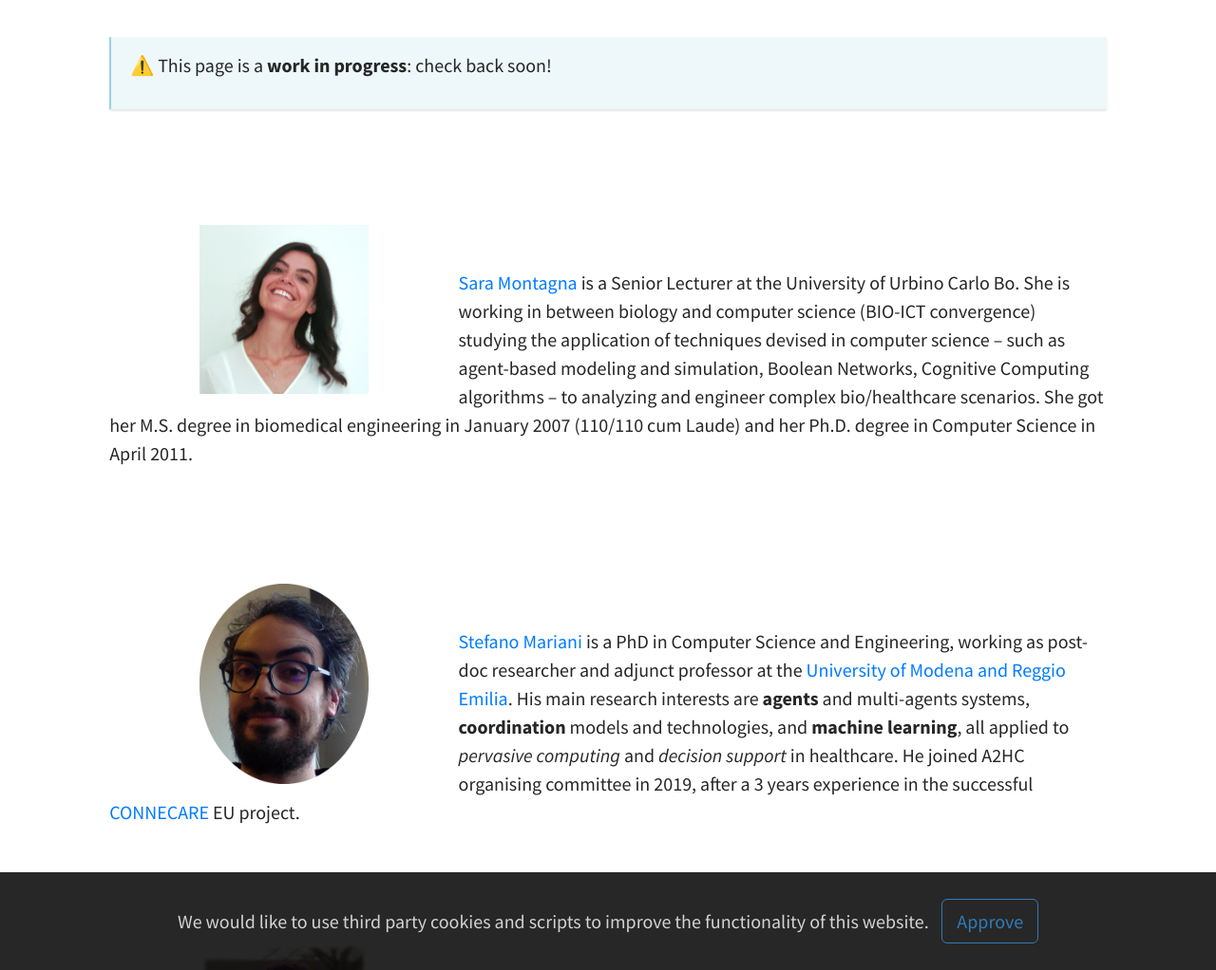
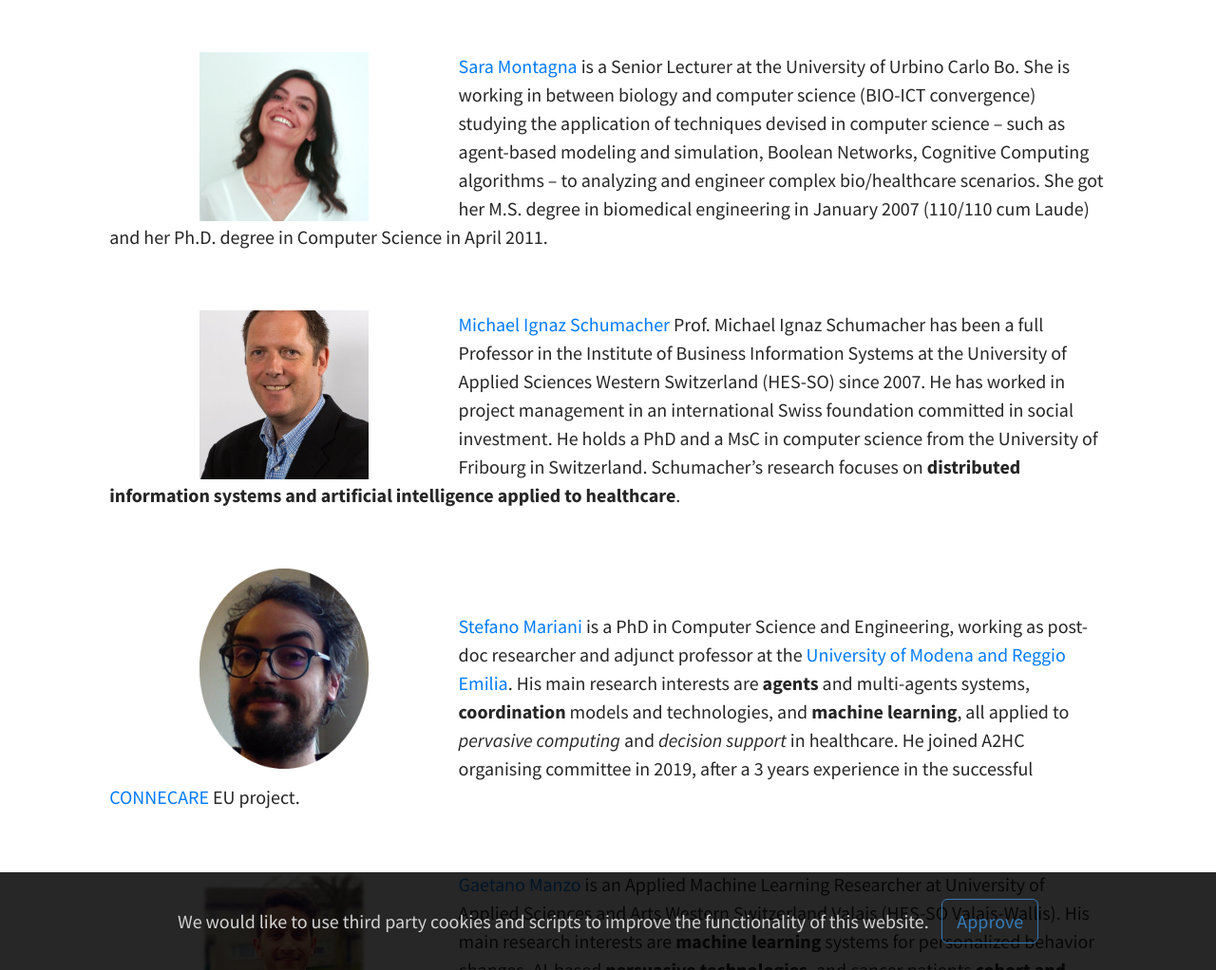
Before and after one commit to A2HC/a2hc.website, a Jekyll site: the page built from pages/people.md, in a window 1280 px wide and 1400 px high. Shown: the part 378-1400 px from the top of the window at 95% size. Built offline with Jekyll 4.4.1, drawn with Linux system fonts in a browser that asks for light colours; some of the changed text lies outside the part shown.

```diff
--- a/_data/authors.yml
+++ b/_data/authors.yml
@@ -8,5 +8,9 @@
   url: "https://www.uniurb.it/persone/sara-montagna"
 gm:
   name: "Gaetano Manzo"
-  avatar: ""
-  url: ""
+  avatar: "assets/img/people/gaetano-manzo.jpg"
+  url: "https://www.linkedin.com/in/gaetano-manzo/"
+ms:
+  name: "Michael Ignaz Schumacher"
+  avatar: "assets/img/people/michael-schumacher.jpg"
+  url: "https://www.hevs.ch/en/rad-institutes/institute-of-information-systems/collaborateurs/professor-uas/schumacher-1800"
--- a/_includes/blog/blog.html
+++ b/_includes/blog/blog.html
@@ -26,6 +26,9 @@
                      {{ post.content | strip_html | truncate: '250' | escape }}
                   {% else %}
                      {{ post.excerpt | strip_html | escape }}
+                     {% if post.excerpt != post.content %}
+                        <a href="{{ site.baseurl }}{{ post.url }}"> ...[read more]... </a>
+                     {% endif %}
                   {% endif %}
               </div>
           {% endif %}
--- a/_includes/portfolio.html
+++ b/_includes/portfolio.html
@@ -1,6 +1,7 @@
 <!-- Portfolio Grid Section -->
 <div class="portfolio-grid">
-    {% for item in site.portfolio %}
+    {% assign sorted_items = site.portfolio | sort:"order" | reverse %}
+    {% for item in sorted_items %}
     <div class="portfolio-cell">
         <div style="text-align:center;"><em>{{ item.authors }}</em></div>
         <a class="portfolio-link" data-keyboard="true" href="{{ item.url | relative_url }}">
--- a/pages/people.md
+++ b/pages/people.md
@@ -9,20 +9,16 @@
 bootstrap: true
 ---
 
-> ⚠️ This page is a **work in progress**: check back soon!
-
-<br />
-<br />
-<br />
-
 [![Sara Montagna]({{ "/assets/img/people/sara-montagna.jpeg" | relative_url}}){: style="float: left"}{:height="35%" width="35%"}](https://www.uniurb.it/persone/sara-montagna)
-
-<br />
 
 [Sara Montagna](https://www.uniurb.it/persone/sara-montagna) is a Senior Lecturer at the University of Urbino Carlo Bo. She is working in between biology and computer science (BIO-ICT convergence) studying the application of techniques devised in computer science -- such as agent-based modeling and simulation, Boolean Networks, Cognitive Computing algorithms -- to analyzing and engineer complex bio/healthcare scenarios. She got her M.S. degree in biomedical engineering in January 2007 (110/110 cum Laude) and her Ph.D. degree in Computer Science in April 2011.
 
 <br />
-<br />
+
+[![Michael Ignaz Schumacher]({{ "/assets/img/people/michael-schumacher.jpg"|relative_url}}){: style="float: left"}{:height="35%" width="35%"}](https://www.hevs.ch/en/rad-institutes/institute-of-information-systems/collaborateurs/professor-uas/schumacher-1800)
+
+[Michael Ignaz Schumacher](https://www.hevs.ch/en/rad-institutes/institute-of-information-systems/collaborateurs/professor-uas/schumacher-1800) Prof. Michael Ignaz Schumacher has been a full Professor in the Institute of Business Information Systems at the University of Applied Sciences Western Switzerland (HES-SO) since 2007. He has worked in project management in an international Swiss foundation committed in social investment. He holds a PhD and a MsC in computer science from the University of Fribourg in Switzerland. Schumacher’s research focuses on **distributed information systems and artificial intelligence applied to healthcare**.
+
 <br />
 
 [![Stefano Mariani]({{ "/assets/img/people/me-face.png" | relative_url}}){: style="float: left"}{:height="35%" width="35%"}](https://smarianimore.github.io)
@@ -41,21 +37,7 @@
 after a 3 years experience in the successful [CONNECARE](https://www.connecare.eu) EU project.
 
 <br />
-<br />
-<br />
 
 [![Gaetano Manzo]({{ "/assets/img/people/gaetano-manzo.jpg"|relative_url}}){: style="float: left"}{:height="35%" width="35%"}](https://www.linkedin.com/in/gaetano-manzo/)
 
-<br />
-
 [Gaetano Manzo](https://www.linkedin.com/in/gaetano-manzo/) is an Applied Machine Learning Researcher at University of Applied Sciences and Arts Western Switzerland Valais (HES-SO Valais-Wallis). His main research interests are **machine learning** systems for personalized behavior changes, AI-based **persuasive technologies**, and cancer patients **cohort and trajectories analysis** . He is currently working on Patients-centered SurvivorShIp care plan after Cancer treatments based on Big Data and Artificial Intelligence technologies [PERSIST](https://cordis.europa.eu/project/id/875406) EU project.
-
-<br />
-<br />
-<br />
-
-[![Michael Ignaz Schumacher]({{ "/assets/img/people/michael-schumacher.jpg"|relative_url}}){: style="float: left"}{:height="35%" width="35%"}](https://www.hevs.ch/en/rad-institutes/institute-of-information-systems/collaborateurs/professor-uas/schumacher-1800)
-
-<br />
-
-[Michael Ignaz Schumacher](https://www.hevs.ch/en/rad-institutes/institute-of-information-systems/collaborateurs/professor-uas/schumacher-1800) Prof. Michael Ignaz Schumacher has been a full Professor in the Institute of Business Information Systems at the University of Applied Sciences Western Switzerland (HES-SO) since 2007. He has worked in project management in an international Swiss foundation committed in social investment. He holds a PhD and a MsC in computer science from the University of Fribourg in Switzerland. Schumacher’s research focuses on **distributed information systems and artificial intelligence applied to healthcare**.
```
Also changed, not shown: _portfolio/2019-cbms-risk.md (added, +34 -0 lines), _portfolio/2021-is-connecare.md (+1 -0 lines), _portfolio/2021-joms-bdiml.md (+1 -0 lines), _posts/2021-11-11-a2hc-website-up.md (renamed from _posts/2021-11-04-a2hc-website-up.md), assets/img/portfolio/risk-prediction-dark.gif (added), assets/img/portfolio/risk-prediction.gif (added).
